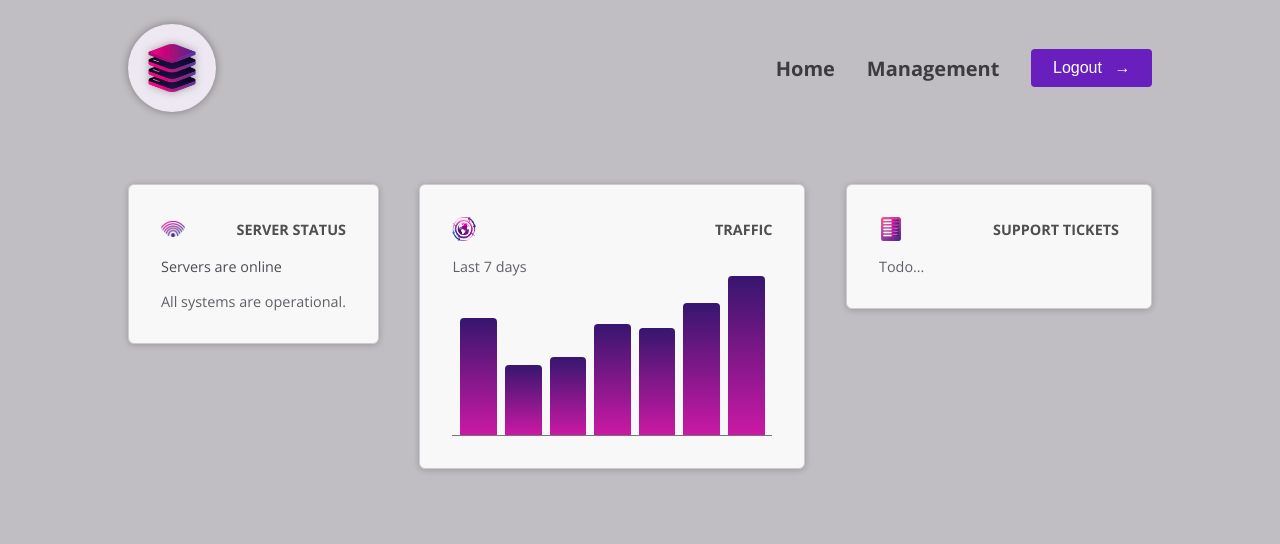
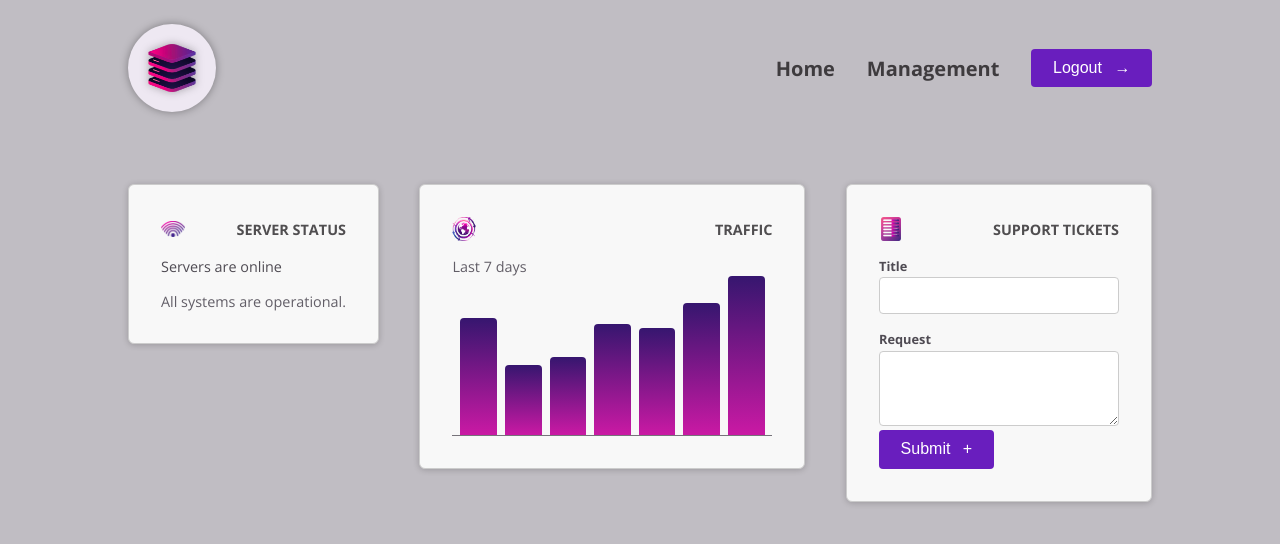
Before and after one commit to Syed-Bilal-Haider-Engineer/Content-Management-Protocol, an Angular app: page / in a window 1280 px wide. Shown: the top 544 px of the page. Built offline with nearby package versions, Linux system fonts and the light colour scheme.

Commit message:
Added reusable button component and fixed content projection bug

```diff
--- a/src/app/dashboard/tickets/new-ticket/new-ticket.component.css
+++ b/src/app/dashboard/tickets/new-ticket/new-ticket.component.css
@@ -0,0 +1,28 @@
+#new-ticket {
+  width: 15rem;
+}
+
+@media (min-width: 768px) {
+  #tickets {
+    flex-direction: row;
+  }
+}
+
+#new-ticket label {
+  display: block;
+  font-size: 0.8rem;
+  font-weight: bold;
+  margin-bottom: 0.15rem;
+  color: #4f4b53;
+}
+
+#new-ticket input,
+#new-ticket textarea {
+  width: 100%;
+  padding: 0.5rem;
+  border: 1px solid #ccc;
+  border-radius: 4px;
+  font: inherit;
+  font-size: 0.9rem;
+  color: #4f4b53;
+}
--- a/src/app/dashboard/tickets/new-ticket/new-ticket.component.html
+++ b/src/app/dashboard/tickets/new-ticket/new-ticket.component.html
@@ -1 +1,14 @@
-<p>new-ticket works!</p>
+<form id="new-ticket">
+  <p>
+    <label>Title</label>
+    <input name="title" id="title" />
+  </p>
+  <p>
+    <label>Request</label>
+    <textarea name="request" id="request" rows="3"></textarea>
+  </p>
+  <button appButton>
+    Submit
+    <span ngProjectAs="icon"> + </span>
+  </button>
+</form>
--- a/src/app/dashboard/tickets/new-ticket/new-ticket.component.ts
+++ b/src/app/dashboard/tickets/new-ticket/new-ticket.component.ts
@@ -1,9 +1,10 @@
 import { Component } from '@angular/core';
+import { ButtonComponent } from "../../../shared/button/button.component";
 
 @Component({
   selector: 'app-new-ticket',
   standalone: true,
-  imports: [],
+  imports: [ButtonComponent],
   templateUrl: './new-ticket.component.html',
   styleUrl: './new-ticket.component.css'
 })
--- a/src/app/dashboard/tickets/tickets.component.html
+++ b/src/app/dashboard/tickets/tickets.component.html
@@ -1,3 +1,3 @@
 <div id="status">
-  <p>Todo...</p>
+ <app-new-ticket></app-new-ticket>
 </div>
--- a/src/app/dashboard/tickets/tickets.component.ts
+++ b/src/app/dashboard/tickets/tickets.component.ts
@@ -1,9 +1,10 @@
 import { Component } from '@angular/core';
+import { NewTicketComponent } from "./new-ticket/new-ticket.component";
 
 @Component({
   selector: 'app-tickets',
   standalone: true,
-  imports: [],
+  imports: [NewTicketComponent],
   templateUrl: './tickets.component.html',
   styleUrl: './tickets.component.css'
 })
--- a/src/app/headers/headers.component.html
+++ b/src/app/headers/headers.component.html
@@ -12,13 +12,9 @@
         <a href="/">Management</a>
       </li>
       <li>
-        <button>
-          <span>
-            Logout
-          </span>
-          <span class="icon">
-            →
-          </span>
+        <button appButton>
+          Logout
+          <span ngProjectAs="icon">→</span>
         </button>
       </li>
     </ul>
--- a/src/app/headers/headers.component.ts
+++ b/src/app/headers/headers.component.ts
@@ -1,9 +1,10 @@
 import { Component } from '@angular/core';
+import { ButtonComponent } from "../shared/button/button.component";
 
 @Component({
   selector: 'app-headers',
   standalone: true,
-  imports: [],
+  imports: [ButtonComponent],
   templateUrl: './headers.component.html',
   styleUrl: './headers.component.css'
 })
--- a/src/app/shared/button/button.component.html
+++ b/src/app/shared/button/button.component.html
@@ -1 +1,8 @@
-<p>button works!</p>
+<span>
+  <ng-content />
+</span>
+<span class="icon">
+  <ng-content select="icon">
+    +
+  </ng-content>
+</span>
--- a/src/app/shared/button/button.component.ts
+++ b/src/app/shared/button/button.component.ts
@@ -1,7 +1,7 @@
 import { Component } from '@angular/core';
 
 @Component({
-  selector: 'app-button',
+  selector: 'button[appButton]',
   standalone: true,
   imports: [],
   templateUrl: './button.component.html',
--- a/src/styles.css
+++ b/src/styles.css
@@ -221,3 +221,37 @@
 button:hover .icon {
   transform: translateX(4px);
 }
+
+#tickets {
+  display: flex;
+  flex-direction: column;
+  gap: 1.5rem;
+}
+
+#tickets ul {
+  list-style: none;
+  margin: 0;
+  padding: 0;
+  width: 15rem;
+}
+
+#tickets li {
+  margin: 0.5rem 0;
+}
+
+#tickets p {
+  margin: 0;
+  color: #4f4b53;
+}
+
+#tickets h2 {
+  margin: 0;
+  font-size: 1.1rem;
+  color: #38343c;
+}
+
+@media (min-width: 768px) {
+  #tickets {
+    flex-direction: row;
+  }
+}
```
